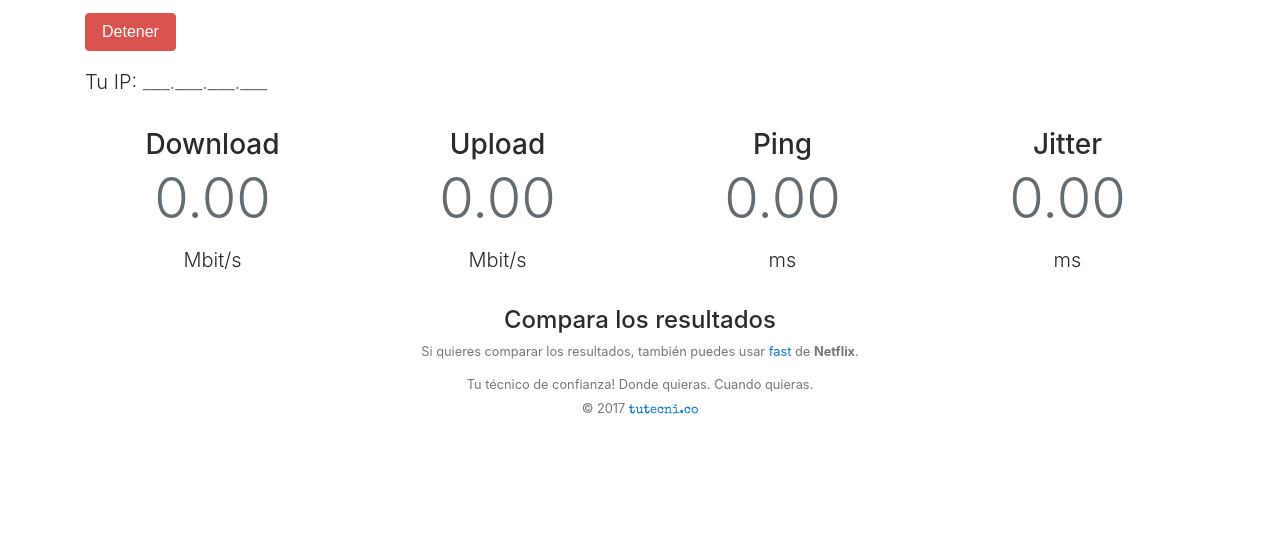
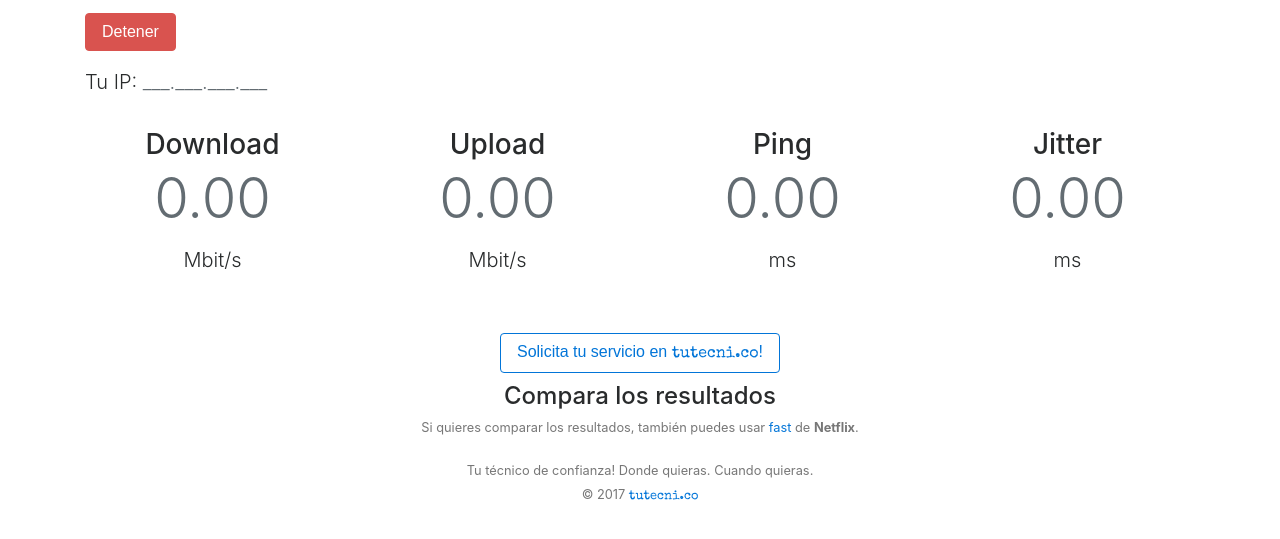
Before and after one commit to tutecniCo/speedtest, a plain HTML site: page index.html in a window 1280 px wide. Shown: the part 91-630 px from the top of the page. Drawn offline with nearby package versions, Linux system fonts and the light colour scheme; no server answers.

Commit message:
Adding CTA.

```diff
--- a/index.html
+++ b/index.html
@@ -73,6 +73,7 @@
         .full-width {
             width: 100%;
             text-align: center;
+            margin-top: 10px;
         }
         .block {
             color: #777;
@@ -126,6 +127,11 @@
                 <h3>Jitter</h3>
                 <p class="display-4 st-value"><span id="st-jitter"></span></p>
                 <p class="lead">ms</p>
+            </div>
+            <div class="full-width">
+                <button id="st-service" class="btn btn-outline-primary st-btn" onclick="window.open('https://tutecni.co/wizard')">
+                    Solicita tu servicio en <span class="tutecni-font">tutecni.co</span>!
+                </button>
             </div>
             <div class="full-width">
                 <h4>Compara los resultados</h4>
```
